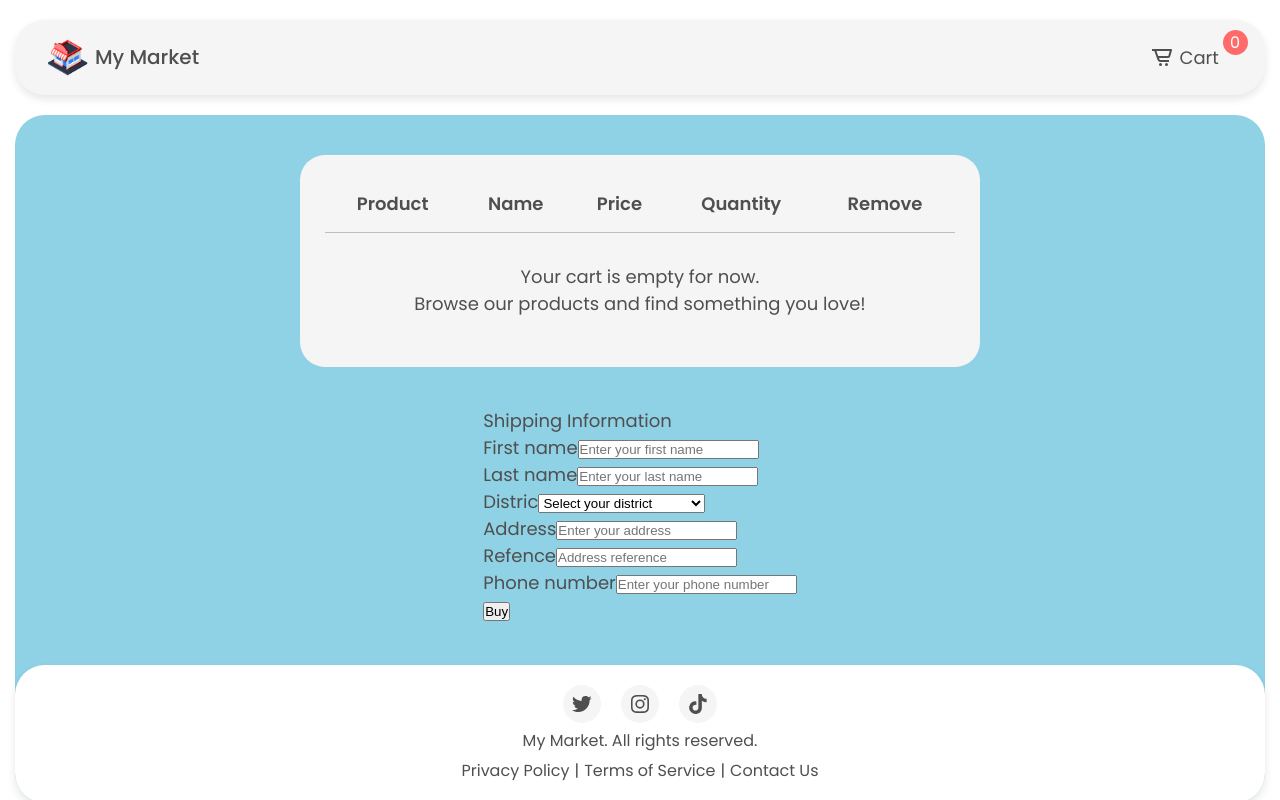
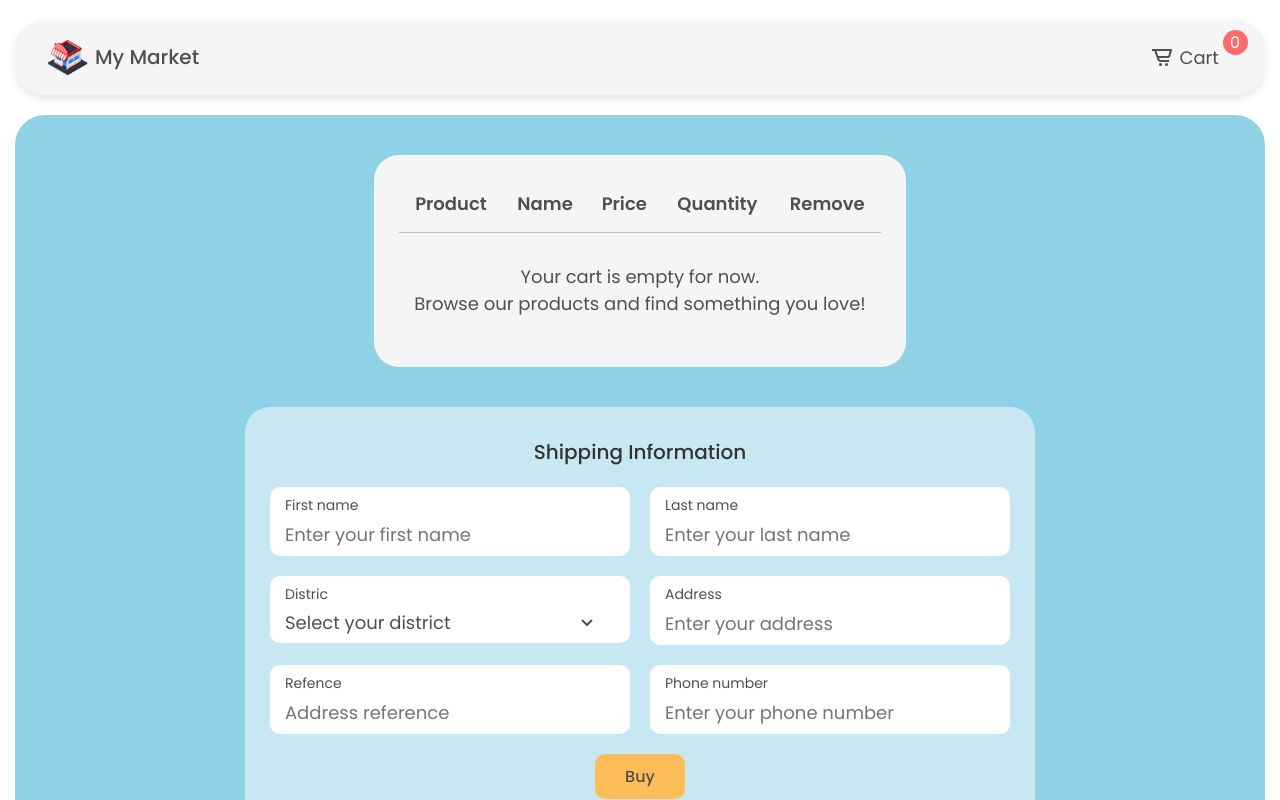
Before and after one commit to FatimaGR/BOOTCAMP-FRONTEND-REACT-NTT, a React (Vite) app: page /orderSummary in a window 1280 px wide. Shown: the top 800 px of the page. Built offline with nearby package versions, Linux system fonts and the light colour scheme.

Commit message:
feat: añadidos los estilos de los componentes form y table, además de la funcionalidad del modal

```diff
--- a/index.html
+++ b/index.html
@@ -7,7 +7,7 @@
   <title>My Market</title>
   <link rel="stylesheet" href="src/index.css">
 </head>
-<body>
+<body id="body">
   <div id="root">
   </div>
   <script type="module" src="/src/main.tsx"></script>
--- a/src/components/CartProductsTable/CartProductsTable.tsx
+++ b/src/components/CartProductsTable/CartProductsTable.tsx
@@ -9,13 +9,14 @@ const CartProductsTable: FC = () => {
     <div className="order-container">
       <table className="cart-products-table">
         <thead>
-          <tr>
+          <tr className="big-thead">
             <th>Product</th>
             <th>Name</th>
             <th>Price</th>
             <th>Quantity</th>
             <th>Remove</th>
           </tr>
+          <th className="small-thead">Products</th>
         </thead>
         {cartProducts.length > 0 && <tbody>
           {cartProducts.map((cartProduct, index) => (
--- a/src/components/Navbar/navbar.css
+++ b/src/components/Navbar/navbar.css
@@ -41,7 +41,6 @@ header{
 .cart{
   background: none;
   border: none;
-  font-family: "Poppins", serif;
   font-size: var(--font-size-s);
   color: var(--primary-color);
   position: relative;
--- a/src/components/ShippingForm/ShippingForm.tsx
+++ b/src/components/ShippingForm/ShippingForm.tsx
@@ -5,14 +5,18 @@ import { ShippingData } from "../../domain/interfaces";
 import { useJson } from "../../shared/hooks/useJson";
 import SelectOption from "../../shared/SelectOption/SelectOption";
 import { validateNumber, validateStrings } from "../../shared/utils/utils";
+import { useCart } from "../../context/cart-context";
 
 interface ShippingFormProps {
   openModal: () => void,
 }
 
 const ShippingForm: FC<ShippingFormProps> = ({openModal}) => {
+  const { cartProductsCounter } = useCart().state;
   const { data } = useJson<{ districts: string[] }>("/data/districts.json");
-  const [errors, setErrors] = useState<{[key: string]: string}>({});
+  const [inputErrors, setInputErrors] = useState<{[key: string]: string}>({});
+  const [confirmedInputs, setConfirmedInputs] = useState<{[key: string]: boolean}>({});
+  const [formError, setFormError] = useState("");
   const [formData, setFormData] = useState<ShippingData>({
     firstName: "",
     lastName: "",
@@ -26,74 +30,93 @@ const ShippingForm: FC<ShippingFormProps> = ({openModal}) => {
     const {name, value} = target;
     setFormData({...formData, [name]: value});
 
-    let newErrors: {[key: string]: string} = {...errors};
+    let newErrors: {[key: string]: string} = {...inputErrors};
+    let newConfirmedInputs: {[key: string]: boolean} = {...confirmedInputs};
 
     if (!value){
       newErrors[name] = "This value is required";
+      newConfirmedInputs[name] = false;
     } else {
       if (name === "firstName" || name === "lastName"){
         if (!validateStrings(value)){
           newErrors[name] = "Enter a value only with letters";
+          newConfirmedInputs[name] = false;
         } else {
           delete newErrors[name];
+          newConfirmedInputs[name] = true;
         };
       } else if (name === "phoneNumber"){
         if (!validateNumber(value)){
           newErrors[name] = "Enter a value only with numbers";
+          newConfirmedInputs[name] = false;
         } else {
           delete newErrors[name];
+          newConfirmedInputs[name] = true;
         };
       } else {
         delete newErrors[name];
+        newConfirmedInputs[name] = true;
       };
     };
 
-    setErrors(newErrors);
+    setInputErrors(newErrors);
+    setConfirmedInputs(newConfirmedInputs);
   }
 
   const handleSubmit = (event: React.FormEvent<HTMLFormElement>): void => {
     event.preventDefault();
 
-    let newErrors: {[key: string]: string} = {...errors};
+    let newErrors: {[key: string]: string} = {...inputErrors};
+    let newConfirmedInputs: {[key: string]: boolean} = {...confirmedInputs};
 
     Object.keys(formData).forEach((key) => {
       if (!formData[key as keyof ShippingData]){
         newErrors[key] = "This value is required";
+        newConfirmedInputs[key] = false;
       }
     });
 
-    setErrors(newErrors);
+    setInputErrors(newErrors);
+    setConfirmedInputs(newConfirmedInputs);
 
     if (Object.keys(newErrors).length === 0){
+      if (cartProductsCounter === 0){
+        setFormError("To complete the order, you need buy products.");
+      } else {
         console.log(formData);
         openModal();
+        document.body.classList.add("body-no-scroll");
+      }
     };
   };
 
   return(
     <form onSubmit={handleSubmit}>
-      <p>Shipping Information</p>
-      <div>
+      <p className="form-title">Shipping Information</p>
+      <div className="form-inputs">
         <Input
-          firstContainerClassName=""
+          firstContainerClassName="form-input"
           onChange={handleChange}
           name="firstName"
           value={formData.firstName}
           placeholder="Enter your first name"
           label="First name"
           type="text"
-          error={errors.firstName}
+          error={inputErrors.firstName}
+          confirmed={confirmedInputs.firstName}
         />
         <Input
-          firstContainerClassName=""
+          firstContainerClassName="form-input"
           onChange={handleChange}
           name="lastName"
           value={formData.lastName}
           placeholder="Enter your last name"
           label="Last name"
           type="text"
-          error={errors.lastName}
+          error={inputErrors.lastName}
+          confirmed={confirmedInputs.lastName}
         />
+        <div className={inputErrors.district ? "error-form-input": confirmedInputs.district ? "confirmed-form-input": "form-input"}>
           <label htmlFor="district">Distric</label>
           <select value={formData.district} id="district" name="district" onChange={handleChange}>
             <SelectOption value="" text="Select your district" disabled/>
@@ -101,37 +124,42 @@ const ShippingForm: FC<ShippingFormProps> = ({openModal}) => {
               <SelectOption key={index} text={district} value={district}/>
             ))}
           </select>
-        {errors.district && <p>{errors.district}</p>}
+          {inputErrors.district && <p className="error-message">{inputErrors.district}</p>}
+        </div>
         <Input
-          firstContainerClassName=""
+          firstContainerClassName="form-input"
           onChange={handleChange}
           name="address"
           value={formData.address}
           placeholder="Enter your address"
           label="Address"
-          error={errors.address}
+          error={inputErrors.address}
+          confirmed={confirmedInputs.address}
         />
         <Input
-          firstContainerClassName=""
+          firstContainerClassName="form-input"
           onChange={handleChange}
           name="reference"
           value={formData.reference}
           placeholder="Address reference"
           label="Refence"
-          error={errors.reference}
+          error={inputErrors.reference}
+          confirmed={confirmedInputs.reference}
         />
         <Input
-          firstContainerClassName=""
+          firstContainerClassName="form-input"
           onChange={handleChange}
           name="phoneNumber"
           value={formData.phoneNumber}
           placeholder="Enter your phone number"
           label="Phone number"
           type="tel"
-          error={errors.phoneNumber}
+          error={inputErrors.phoneNumber}
+          confirmed={confirmedInputs.phoneNumber}
         />
       </div>
-      <Button type="submit" text="Buy"/>
+      {formError && <p>{formError}</p>}
+      <Button type="submit" text="Buy" className="form-button"/>
     </form>
   )
 };
--- a/src/components/TableRow/TableRow.tsx
+++ b/src/components/TableRow/TableRow.tsx
@@ -35,7 +35,7 @@ const TableRow: FC<TableRowProps> = ({cartProduct}) => {
   }
 
   return(
-    <tr key={cartProduct.id}>
+    <tr key={cartProduct.id} className="cart-products-table-tr">
       <td className="cart-product-image"><img src={cartProduct.image} alt={cartProduct.name}/></td>
       <td className="cart-product-name">{cartProduct.name}</td>
       <td className="cart-product-price">
--- a/src/index.css
+++ b/src/index.css
@@ -51,6 +51,10 @@ a{
 button,
 select{
   cursor: pointer;
+  font-family: "Poppins", serif;
+}
+input{
+  font-family: "Poppins", serif;
 }
 
 /*Main styles*/
@@ -68,9 +72,120 @@ main{
   flex: 1;
 }
 
+/* Form styles */
+form{
+  padding: 1.667rem 1.389rem;
+  background: #ffffff80;
+  border-radius: 1.389rem;
+  display: flex;
+  flex-direction: column;
+  align-items: center;
+  gap: 1.111rem;
+  max-width: 100%;
+}
+.form-title{
+  color: var(--secondary-color);
+  font-size: var(--font-size-m);
+  font-weight: 500;
+}
+.form-button{
+  background: var(--yellow);
+  border: none;
+  border-radius: 0.556rem;
+  outline: none;
+  font-size: var(--font-size-xs);
+  color: var(--primary-color);
+  min-height: 2.5rem;
+  min-width: 5rem;
+  padding: 0.278rem 0.556rem;
+  font-weight: 500;
+}
+.form-button:hover{
+  color: var(--secondary-color);
+  box-shadow: var(--shadow-1);
+  background: #ffb951;
+}
+
+/* form inputs styles */
+.form-inputs{
+  display: flex;
+  flex-wrap: wrap;
+  justify-content: center;
+  gap: 1.111rem;
+  max-width: 41.111rem;
+}
+.form-input input,
+.error-form-input input,
+.confirmed-form-input input{
+  background: none;
+  border: none;
+  outline: none;
+  font-size: var(--font-size-s);
+  color: var(--primary-color);
+}
+.form-input select,
+.error-form-input select,
+.confirmed-form-input select{
+  appearance: none;
+  background: var(--white);
+  border: none;
+  outline: none;
+  font-size: var(--font-size-s);
+  color: var(--primary-color);
+  /*arrow styles*/
+  background-image: url("../src/assets/icons/down-arrow.svg");
+  background-repeat: no-repeat;
+  background-position: right 0.889rem center;
+  background-size: 1.333rem;
+}
+.form-input,
+.error-form-input,
+.confirmed-form-input{
+  width: 20rem;
+  height: fit-content;
+  background: var(--white);
+  padding: 0.444rem 0.833rem;
+  display: flex;
+  flex-direction: column;
+  gap: 0.278rem;
+  border-radius: 0.556rem;
+}
+.form-input label,
+.error-form-input label,
+.confirmed-form-input label{
+  font-size: var(--font-size-2xs);
+}
+.error-form-input label{
+  /* border: solid 0.056rem var(--red); */
+  color: var(--red);
+}
+.confirmed-form-input label{
+  color: #88D498;
+  font-weight: 500;
+}
+.error-message{
+  font-size: var(--font-size-2xs);
+  color: var(--red);
+  font-weight: 500;
+}
+
+/* Modal styles*/
+.body-no-scroll{
+  overflow: hidden;
+}
+
 /* Responsive styles */
 @media(max-width: 830px){
   html{
     font-size: 16px;
   }
+  .form-input,
+  .error-form-input,
+  .confirmed-form-input {
+    width: 100%;
+  }
+  main{
+    padding: 2.222rem 1.111rem;
+    padding-bottom: 10rem;
+  }
 }
--- a/src/pages/Home/home.css
+++ b/src/pages/Home/home.css
@@ -18,7 +18,6 @@
 .search-form input,
 .search-form input::placeholder,
 .categories-select{
-  font-family: "Poppins", serif;
   font-size: var(--font-size-xs);
   color: var(--primary-color);
   width: 100%;
--- a/src/pages/OrderSummary/orderSummary.css
+++ b/src/pages/OrderSummary/orderSummary.css
@@ -1,3 +1,4 @@
+/* order container styles */
 .order-container{
   background: var(--gray-1);
   border-radius: 1.389rem;
@@ -5,14 +6,17 @@
   display: flex;
   flex-direction: column;
   align-items: flex-end;
-  width: 37.778rem;
   max-width: 100%;
 }
 .cart-products-table{
   width: 100%;
   border-collapse: collapse;
 }
-.cart-products-table tr{
+.small-thead{
+  display: none;
+}
+.cart-products-table-tr,
+.big-thead{
   border-bottom: solid 0.111rem var(--gray-2);
   vertical-align: middle;
   padding: 0.556rem 0;
@@ -24,6 +28,7 @@
 .cart-products-table td{
   text-align: center;
   padding: 0 0.833rem;
+  max-width: 10rem;
 }
 .cart-product-image{
   height: fit-content;
@@ -84,3 +89,99 @@
   padding: 1.667rem 0.833rem;
   text-align: center;
 }
+
+/* modal styles */
+.modal-container{
+  position: fixed;
+  top: 0;
+  left: 0;
+  height: 100vh;
+  width: 100vw;
+  z-index: 100;
+  background: hsla(0, 0%, 31%, 0.7);
+  display: flex;
+  align-items: center;
+  justify-content: center;
+  overflow: hidden;
+}
+.modal-content{
+  background: var(--gray-1);
+  padding: 1.875rem 1.563rem;
+  box-shadow: var(--shadow-1);
+  border-radius: 1.875rem;
+  display: flex;
+  flex-direction: column;
+  align-items: center;
+  gap: 0.938rem;
+  margin: 0.556rem;
+  width: fit-content;
+}
+.modal-title{
+  font-size: var(--font-size-l);
+}
+.modal-subtitle{
+  font-size: var(--font-size-m);
+  font-weight: 500;
+}
+.order-products{
+  max-height: 11.111rem;
+  width: fit-content;
+  overflow: auto;
+}
+.order-product{
+  display: flex;
+  gap: 0.938rem;
+  max-width: 100%;
+  margin-bottom: 0.938rem;
+}
+.order-product-detail{
+  display: flex;
+  flex-direction: column;
+  align-items: flex-start;
+  text-align: left;
+  gap: 0.313rem;
+}
+.order-product img{
+  height: 6.25rem;
+  object-fit: cover;
+}
+
+@media(max-width: 675px){
+  .cart-products-table-tr{
+    display: flex;
+    flex-direction: column;
+    align-items: center;
+    gap: 0.313rem;
+  }
+  .big-thead{
+    display: none;
+  }
+  .small-thead{
+    display: flex;
+    justify-content: center;
+    font-size: var(--font-size-m);
+  }
+  .cart-products-table td{
+    max-width: 100%;
+    width: 100%;
+  }
+  .cart-product-image{
+    width: 10rem;
+    height: 10rem;
+    padding: 0;
+  }
+  .cart-product-image img{
+    height: 100%;
+  }
+  .cart-product-name,
+  .cart-product-price{
+    font-size: var(--font-size-m);
+  }
+  .cart-product-quantity{
+    height: fit-content;
+  }
+  .cart-total-amount{
+    font-size: var(--font-size-m);
+    text-align: center;
+  }
+}
--- a/src/shared/Input/Input.tsx
+++ b/src/shared/Input/Input.tsx
@@ -7,7 +7,7 @@ interface InputProps extends InputHTMLAttributes<HTMLInputElement>{
   icon?: string,
   iconAlt?: string,
   error?: string,
-  confirmed?: string,
+  confirmed?: boolean,
 }
 
 const Input: FC<InputProps> = ({
```
Also changed, not shown: src/components/CartProductCart/CartProductCard.tsx (added, +21 -0 lines), src/components/Modal/Modal.tsx (+19 -3 lines). Lines whose indentation alone changed are shown as unchanged.
